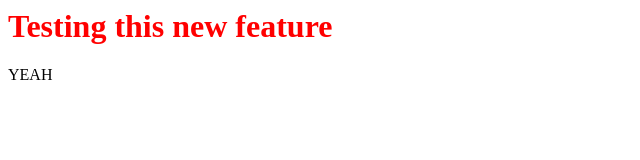
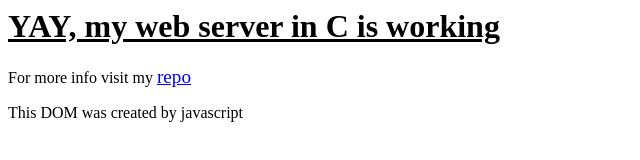
Before and after one commit to ItsOKayCZ/C, a plain HTML site: page 2020/Web server/index.html in a window 1280 px wide. Shown: the whole page, without its empty margins (0-640 px from the left). Drawn offline with Linux system fonts and the light colour scheme.

Commit message:
Changing web

```diff
--- a/2020/Web server/index.css
+++ b/2020/Web server/index.css
@@ -1,3 +1,8 @@
 h1{
-	color: red;
+    text-decoration: underline;
 }
+
+a{
+    color: blue;
+    font-size: 1.2em;
+}
--- a/2020/Web server/index.html
+++ b/2020/Web server/index.html
@@ -5,7 +5,7 @@
 		<script src="index.js"></script>
 	</head>
 	<body>
-		<h1>Testing this new feature</h1>
-		<p>YEAH</p>
+        <h1>YAY, my web server in C is working</h1>
+        <p>For more info visit my <a href='https://github.com/ItsOKayCZ/C/tree/master/2020/Web%20server'>repo</a></p>
 	</body>
 </html>
--- a/2020/Web server/index.js
+++ b/2020/Web server/index.js
@@ -1 +1,5 @@
-alert("Javascript is running. YAY");
+setTimeout(function(){
+    var el = document.createElement('p');
+    el.innerHTML = 'This DOM was created by javascript';
+    document.getElementsByTagName('body')[0].appendChild(el);
+}, 500);
```
